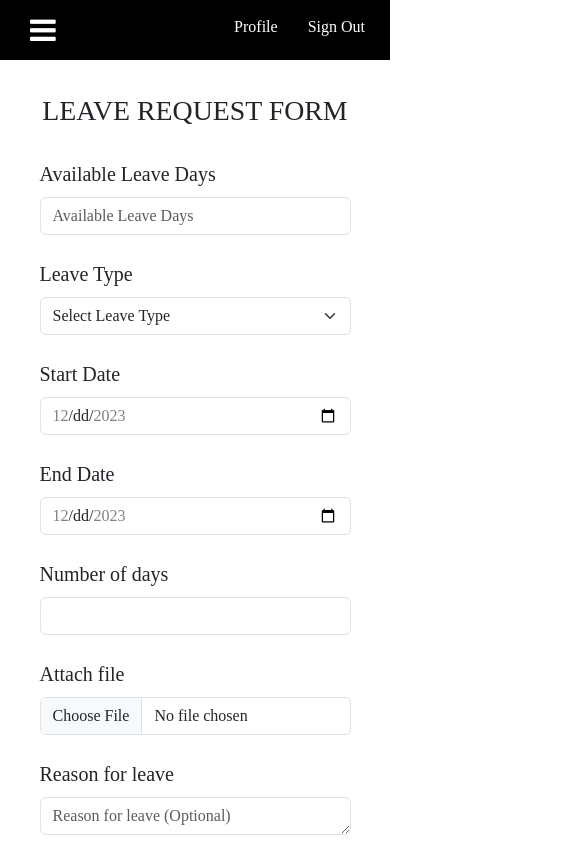
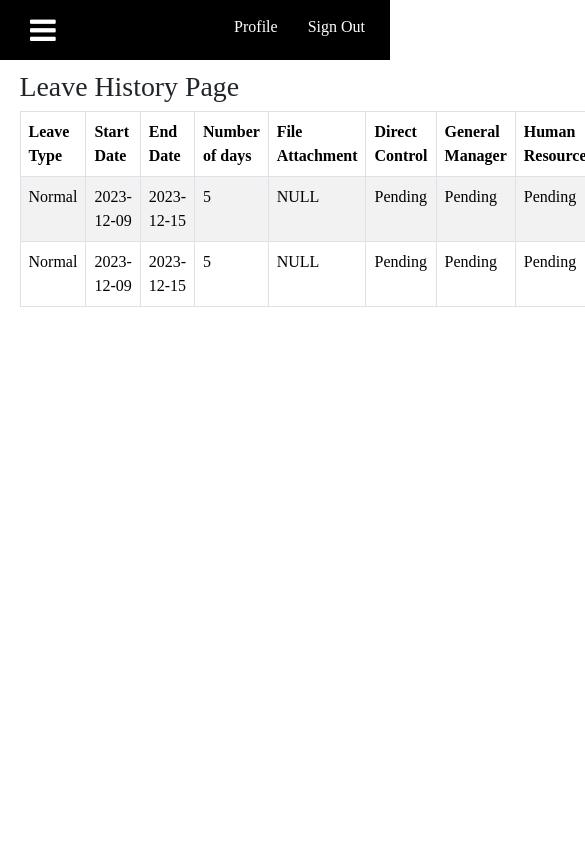
Before and after one commit to NdunguSam01/lms-mobikey, a React (Create React App) app: page /dashboard in a window 390 px wide. Shown: the top 844 px of the page, 585 px wide, since content can reach past the window. Built offline with nearby package versions, Linux system fonts and the light colour scheme.

Commit message:
Created the leave history table. It's responsiveness to follow

```diff
--- a/src/Pages/Dashboard.js
+++ b/src/Pages/Dashboard.js
@@ -24,12 +24,12 @@ const Dashboard = () =>
             <Navbar sidebarStatusFunction={sidebarStatusFunction} sidebarOpen={sidebarOpen}/>
             <Sidebar sidebarOpen={sidebarOpen} sidebarStatusFunction={sidebarStatusFunction}/>
             <main className={DashboardStyling.mainContainer} onClick={mainContainerClick}>
-                <LeaveForm/>
+                {/* <LeaveForm/> */}
                 <LeaveHistory/>
-                <PendingRequests/>
+                {/* <PendingRequests/>
                 <NewEmployee/>
                 <ViewEmployees/>
-                <Profile/>
+                <Profile/> */}
             </main>
         </>
      );
--- a/src/Pages/Leave History.js
+++ b/src/Pages/Leave History.js
@@ -1,7 +1,46 @@
+
 const LeaveHistory = () =>
 {
     return (
-        <h1>Leave History Page</h1>
+        <>
+            <h1>Leave History Page</h1>
+            <table className={`table table-striped table-bordered`}>
+                    <thead>
+                        <tr>
+                        <th scope="col">Leave Type</th>
+                        <th scope="col">Start Date</th>
+                        <th scope="col">End Date</th>
+                        <th scope="col">Number of days</th>
+                        <th scope="col">File Attachment</th>
+                        <th scope="col">Direct Control</th>
+                        <th scope="col">General Manager</th>
+                        <th scope="col">Human Resources</th>
+                        </tr>
+                    </thead>
+                    <tbody>
+                    <tr>
+                        <td>Normal</td>
+                        <td>2023-12-09</td>
+                        <td>2023-12-15</td>
+                        <td>5</td>
+                        <td>NULL</td>
+                        <td>Pending</td>
+                        <td>Pending</td>
+                        <td>Pending</td>
+                    </tr>
+                    <tr>
+                        <td>Normal</td>
+                        <td>2023-12-09</td>
+                        <td>2023-12-15</td>
+                        <td>5</td>
+                        <td>NULL</td>
+                        <td>Pending</td>
+                        <td>Pending</td>
+                        <td>Pending</td>
+                    </tr>
+                </tbody>
+            </table>
+        </>
      );
 }
 
```
Also changed, not shown: src/assets/css/table.module.css (added), 1 other file (tests, documents, lock files or other folders).
